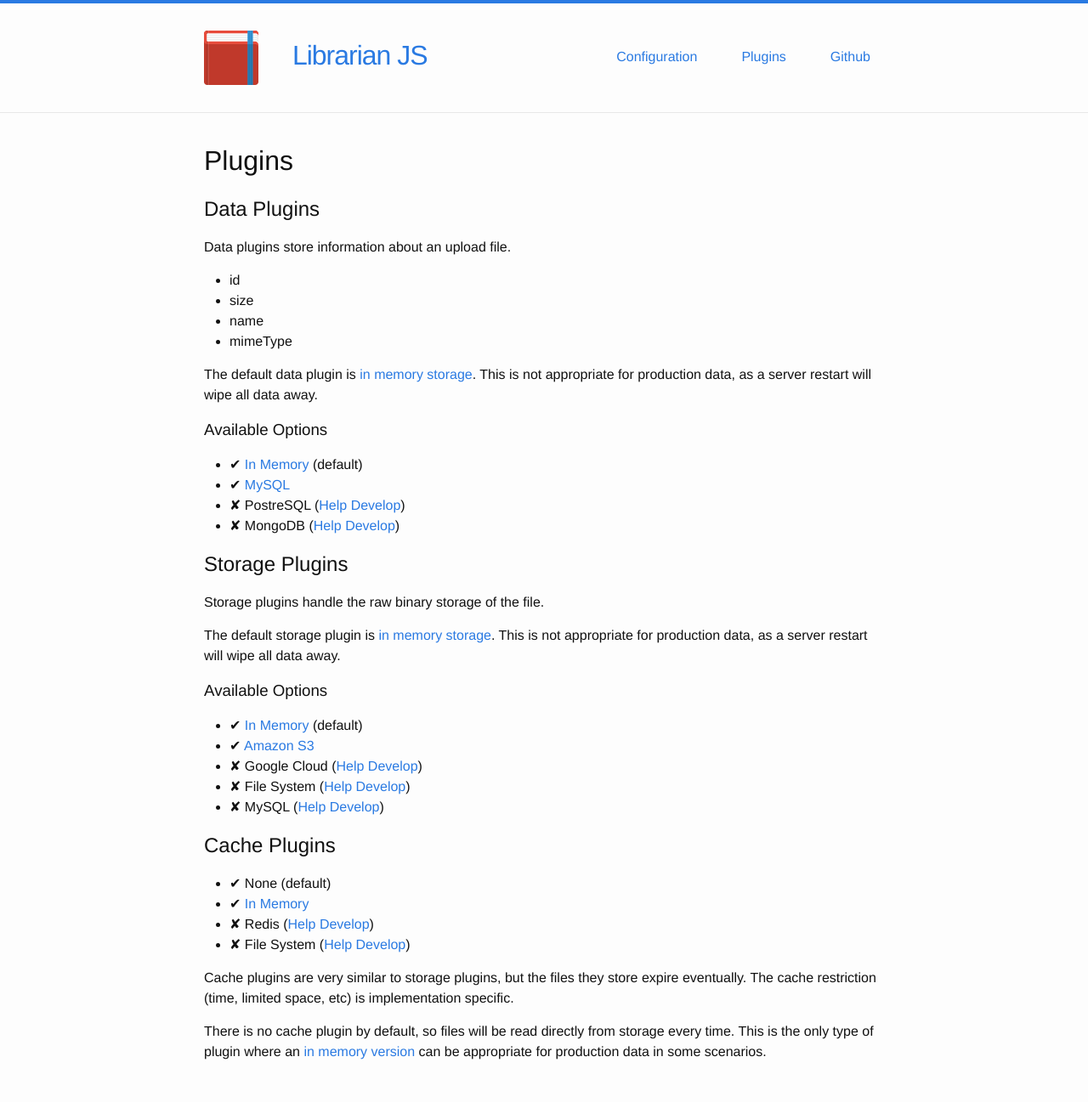
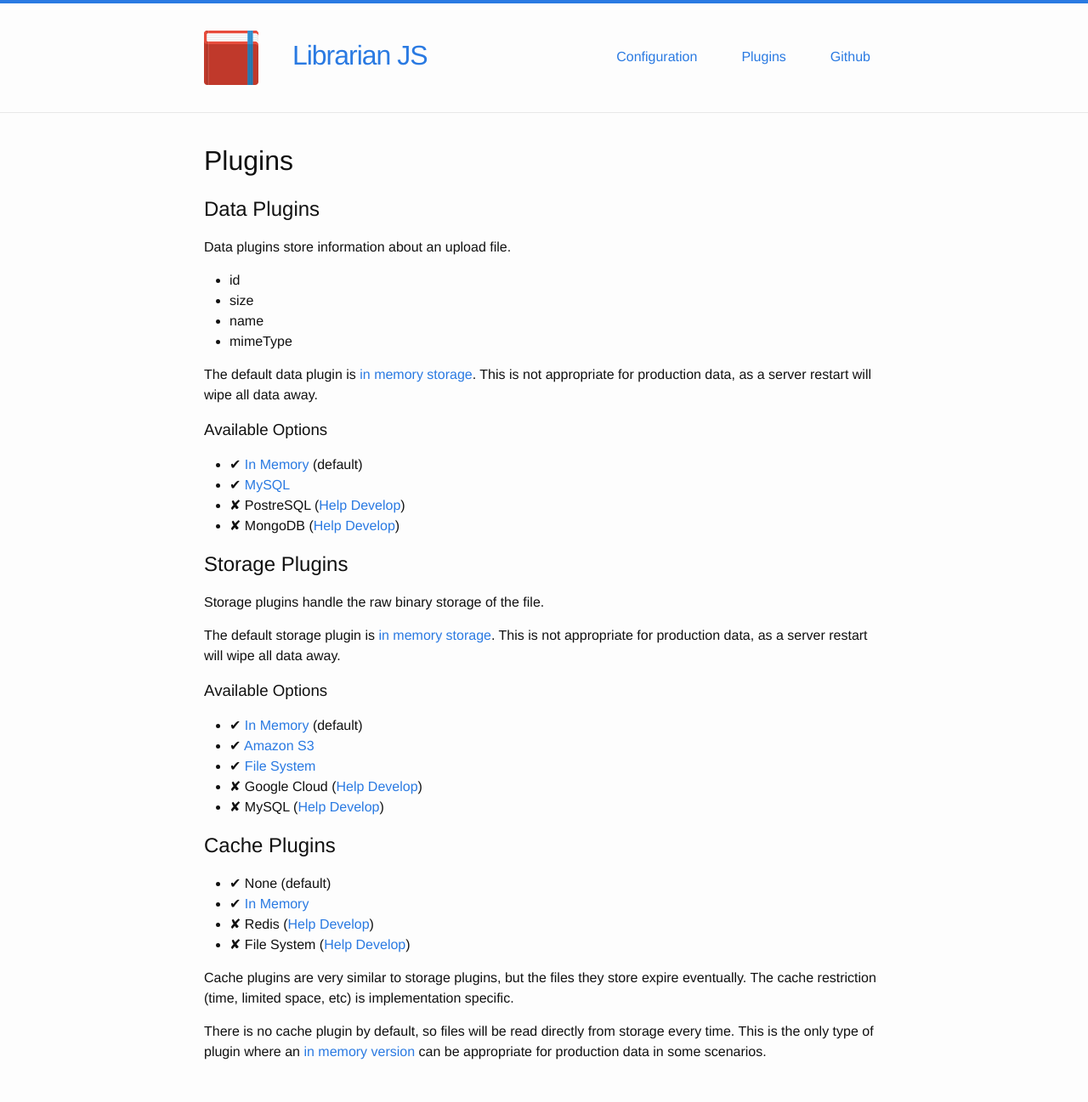
Before and after one commit to librarianjs/librarianjs.github.io, a Jekyll site: the page built from plugins.md, in a window 1280 px wide. Shown: the whole page at 85% size. Built offline with Jekyll 4.4.1, drawn with Linux system fonts in a browser that asks for light colours.

Commit message:
Add reference to filesystem storage

```diff
--- a/plugins.md
+++ b/plugins.md
@@ -34,8 +34,8 @@ This is not appropriate for production data, as a server restart will wipe all d
 
 - ✔ [In Memory](https://github.com/librarianjs/memory-storage) (default)
 - ✔ [Amazon S3](https://github.com/librarianjs/s3-storage)
+- ✔ [File System](https://github.com/librarianjs/fs-storage)
 - ✘ Google Cloud ([Help Develop](/creating-a-storage-plugin))
-- ✘ File System ([Help Develop](/creating-a-storage-plugin))
 - ✘ MySQL ([Help Develop](/creating-a-storage-plugin))
 
 ## Cache Plugins
```
